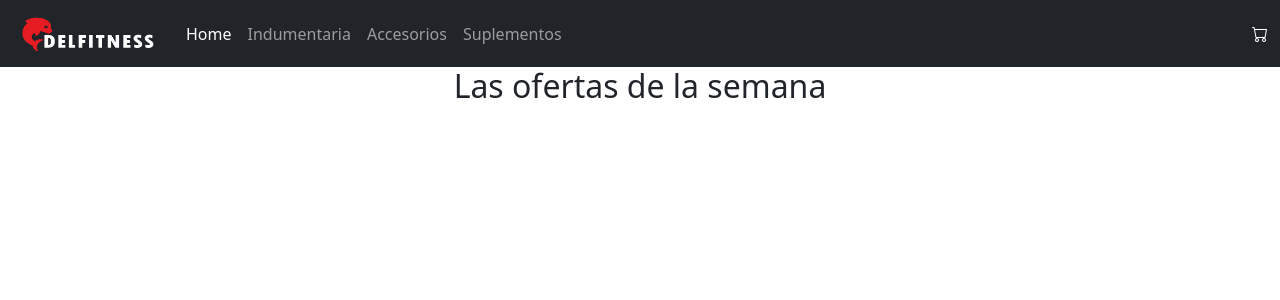
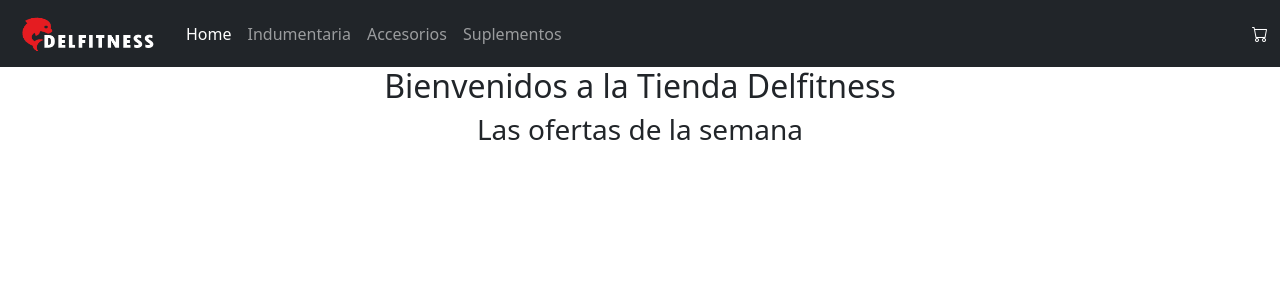
Before and after one commit to ayalajair/delfitness, a React (Create React App) app: page / in a window 1280 px wide. Shown: the top 300 px of the page. Built offline with nearby package versions, Linux system fonts and the light colour scheme.

Commit message:
Se creó ItemListContainer

```diff
--- a/src/App.css
+++ b/src/App.css
@@ -2,7 +2,10 @@
   text-align: center;
 }
 
-h2 {
+h3 {
   text-align: center;
   margin: 20px;
 }
+h2 {
+  text-align: center;
+}
--- a/src/App.js
+++ b/src/App.js
@@ -1,13 +1,15 @@
 import React from 'react';
 import './App.css';
 import Nav from './components/Nav/Nav.js';
+import ItemListContainer from './components/ItemListContainer/ItemListContainer';
 
 class App extends React.Component {
   render() {
     return(
       <div>
         <Nav/>
-        <h2>Las ofertas de la semana</h2>
+        <ItemListContainer greeting={"Bienvenidos a la Tienda Delfitness"}/>
+        <h3>Las ofertas de la semana</h3>
       </div>
     )
   }
--- /dev/null
+++ b/src/components/ItemListContainer/ItemListContainer.js
@@ -0,0 +1,11 @@
+import React from "react";
+import './ItemListContainer.css';
+import 'bootstrap/dist/css/bootstrap.min.css';
+
+const ItemListContainer = ({greeting}) => {
+    return (
+        <h2>{greeting}</h2>
+    )
+}
+
+export default ItemListContainer
```
Also changed, not shown: src/components/ItemListContainer/ItemListContainer.css (added).
